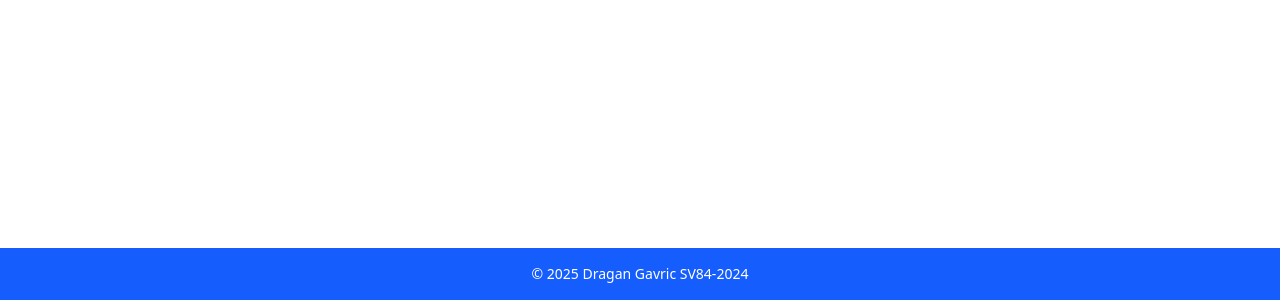
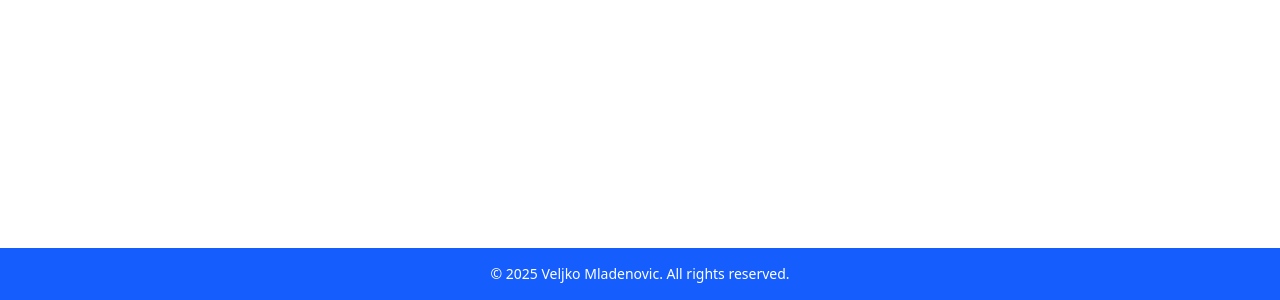
Before and after one commit to veeljko/NotixOfficial-WebDizajn-SIIT, a React (Vite) app: page / in a window 1280 px wide. Shown: the part 672-972 px from the top of the page. Built offline with nearby package versions, Linux system fonts and the light colour scheme; no server answers; the database is empty.

Commit message:
footer change

```diff
--- a/src/components/Footer.jsx
+++ b/src/components/Footer.jsx
@@ -2,7 +2,7 @@ function Footer() {
     return (
         <footer className="w-full bg-blue-600 text-white py-4 mt-10 ">
             <div className="text-center text-sm">
-                © 2025 Dragan Gavric SV84-2024
+                © {new Date().getFullYear()} Veljko Mladenovic. All rights reserved.
             </div>
         </footer>
     );
```
